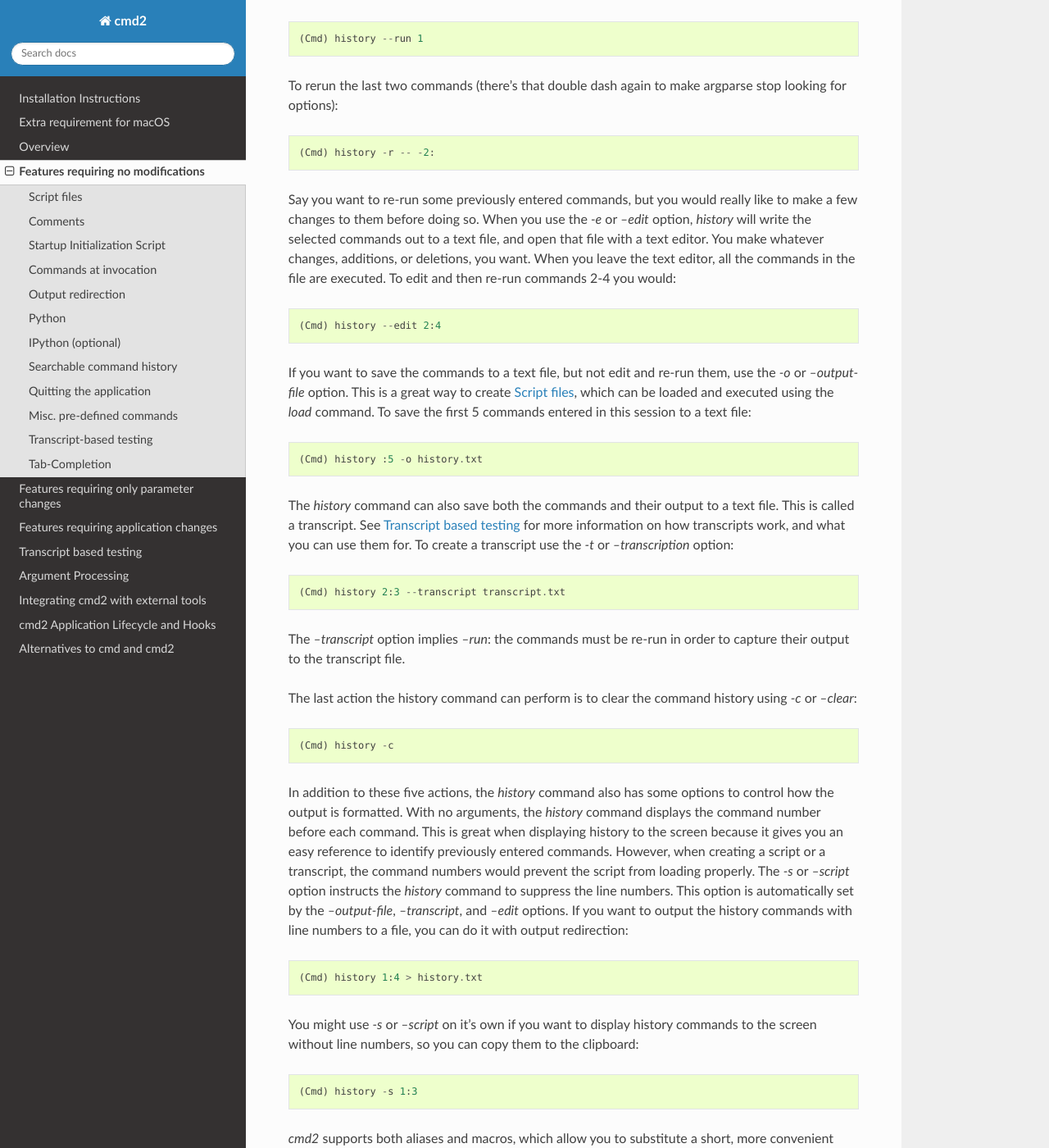
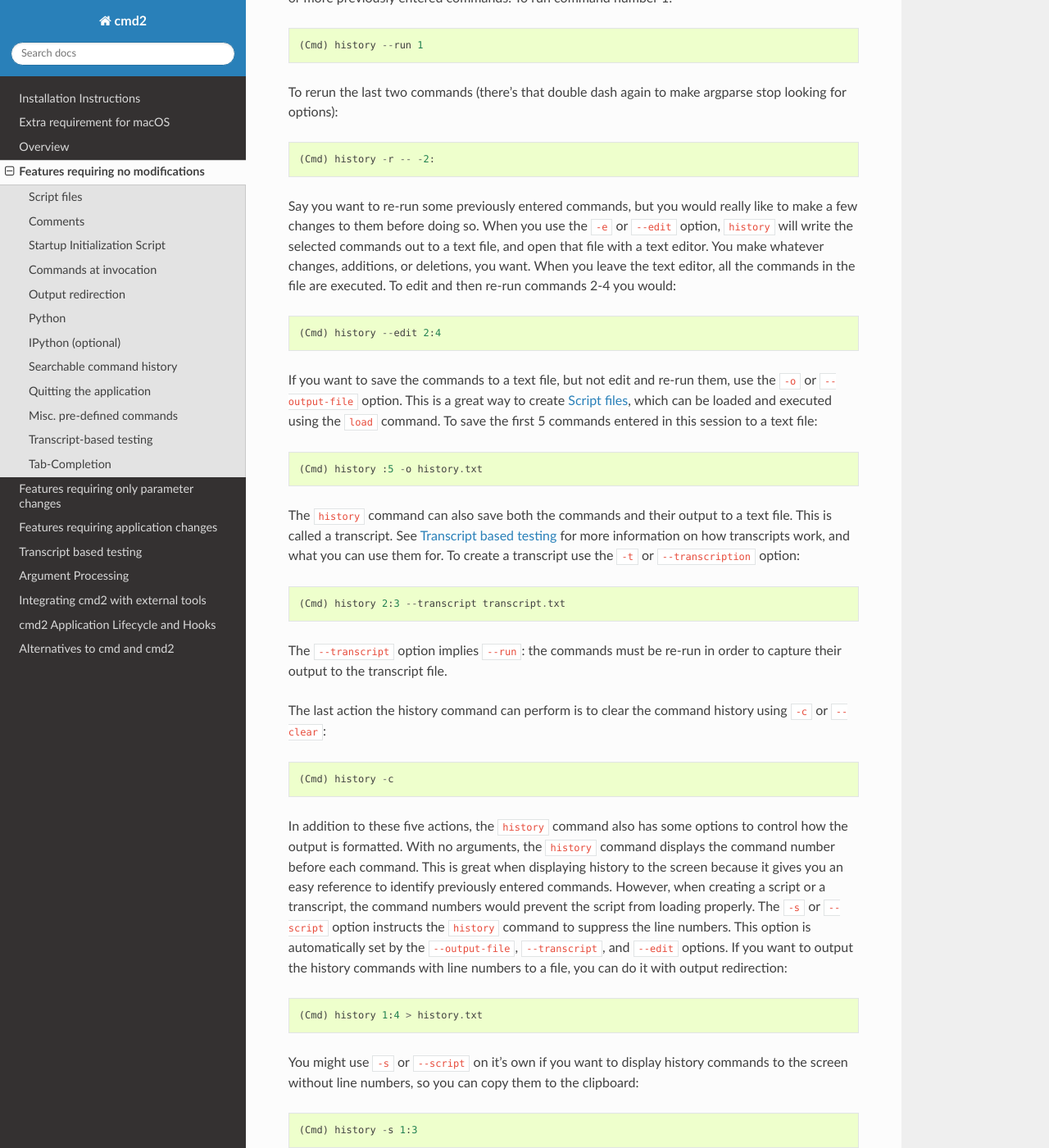
Before and after one commit to python-cmd2/cmd2, a Sphinx documentation site: the page built from docs/freefeatures.rst, in a window 1280 px wide and 1400 px high, scrolled down 7978 px. Shown: the whole window at 82% size. Built offline with Sphinx 7.4.7 and the Read the Docs theme 2.0.0, drawn with Linux system fonts in a browser that asks for light colours; some of the changed text lies outside the part shown.

```diff
--- a/docs/freefeatures.rst
+++ b/docs/freefeatures.rst
@@ -253,10 +253,10 @@ the readline history.
 
 .. automethod:: cmd2.cmd2.Cmd.__init__
 
-``cmd2`` makes a third type of history access available with the `history` command. Each time
-the user enters a command, ``cmd2`` saves the input. The `history` command lets you do interesting
-things with that saved input. The examples to follow all assume that you have entered the
-following commands::
+``cmd2`` makes a third type of history access available with the ``history``
+command. Each time the user enters a command, ``cmd2`` saves the input. The
+``history`` command lets you do interesting things with that saved input. The
+examples to follow all assume that you have entered the following commands::
 
     (Cmd) alias create one !echo one
     Alias 'one' created
@@ -267,8 +267,9 @@ following commands::
     (Cmd) alias create four !echo four
     Alias 'four' created
 
-In it's simplest form, the `history` command displays previously entered commands. With no
-additional arguments, it displays all previously entered commands::
+In it's simplest form, the ``history`` command displays previously entered
+commands. With no additional arguments, it displays all previously entered
+commands::
 
     (Cmd) history
         1  alias create one !echo one
@@ -276,27 +277,30 @@ additional arguments, it displays all previously entered commands::
         3  alias create three !echo three
         4  alias create four !echo four
 
-If you give a positive integer as an argument, then it only displays the specified command::
+If you give a positive integer as an argument, then it only displays the
+specified command::
 
     (Cmd) history 4
         4  alias create four !echo four
 
-If you give a negative integer *N* as an argument, then it display the *Nth* last command.
-For example, if you give `-1` it will display the last command you entered. If you give `-2`
-it will display the next to last command you entered, and so forth::
+If you give a negative integer *N* as an argument, then it display the *Nth*
+last command. For example, if you give ``-1`` it will display the last command
+you entered. If you give ``-2`` it will display the next to last command you
+entered, and so forth::
 
     (Cmd) history -2
         3  alias create three !echo three
 
-You can use a similar mechanism to display a range of commands. Simply give two command numbers
-separated by `..` or `:`, and you will see all commands between those two numbers::
+You can use a similar mechanism to display a range of commands. Simply give two
+command numbers separated by ``..`` or ``:``, and you will see all commands
+between those two numbers::
 
     (Cmd) history 2:3
         2  alias create two !echo two
         3  alias create three !echo three
 
-If you omit the first number, it will start at the beginning. If you omit the last number, it
-will continue to the end::
+If you omit the first number, it will start at the beginning. If you omit the
+last number, it will continue to the end::
 
     (Cmd) history :2
         1  alias create one !echo one
@@ -306,25 +310,26 @@ will continue to the end::
         3  alias create three !echo three
         4  alias create four !echo four
 
-You can use negative numbers as either the first or second number of the range (but not both). If
-you want to display the last three commands entered::
+You can use negative numbers as either the first or second number of the range
+(but not both). If you want to display the last three commands entered::
 
     (Cmd) history -- -3:
         2  alias create two !echo two
         3  alias create three !echo three
         4  alias create four !echo four
 
-Notice the double dashes. These are required because the history command uses `argparse` to parse
-the command line arguments. For reasons I do not understand, `argparse` thinks `-3:` is an
-option, not an argument, but it thinks `-3` is an argument.
+Notice the double dashes. These are required because the history command uses
+``argparse`` to parse the command line arguments. For reasons I do not
+understand, ``argparse`` thinks ``-3:`` is an option, not an argument, but it
+thinks ``-3`` is an argument.
 
-There is no zeroth command, so don't ask for it. If you are a python programmer, you've
-probably noticed this looks a lot like the slice syntax for lists and arrays. It is,
-with the exception that the first history command is 1, where the first element in
-a python array is 0.
+There is no zeroth command, so don't ask for it. If you are a python programmer,
+you've probably noticed this looks a lot like the slice syntax for lists and
+arrays. It is, with the exception that the first history command is 1, where the
+first element in a python array is 0.
 
-Besides selecting previous commands by number, you can also search for them. You can use a simple
-string search::
+Besides selecting previous commands by number, you can also search for them. You
+can use a simple string search::
 
     (Cmd) history two
         2  alias create two !echo two
@@ -334,7 +339,7 @@ Or a regular expression search by enclosing your regex in slashes::
     (Cmd) history '/te\ +th/'
         3  alias create three !echo three
 
-If your regular expression contains any characters that `argparse` finds
+If your regular expression contains any characters that ``argparse`` finds
 interesting, like dash or plus, you also need to enclose your regular expression
 in quotation marks.
 
@@ -349,8 +354,8 @@ perform many other actions:
 - running previously entered commands, saving the commands and their output to a text file
 - clearing the history of entered commands
 
-Each of these actions is invoked using a command line option. The `-r` or
-`--run` option runs one or more previously entered commands. To run command
+Each of these actions is invoked using a command line option. The ``-r`` or
+``--run`` option runs one or more previously entered commands. To run command
 number 1::
 
     (Cmd) history --run 1
@@ -361,80 +366,81 @@ stop looking for options)::
     (Cmd) history -r -- -2:
 
 Say you want to re-run some previously entered commands, but you would really
-like to make a few changes to them before doing so. When you use the `-e` or
-`--edit` option, `history` will write the selected commands out to a text file,
-and open that file with a text editor. You make whatever changes, additions, or
-deletions, you want. When you leave the text editor, all the commands in the
-file are executed. To edit and then re-run commands 2-4 you would::
+like to make a few changes to them before doing so. When you use the ``-e`` or
+``--edit`` option, ``history`` will write the selected commands out to a text
+file, and open that file with a text editor. You make whatever changes,
+additions, or deletions, you want. When you leave the text editor, all the
+commands in the file are executed. To edit and then re-run commands 2-4 you
+would::
 
     (Cmd) history --edit 2:4
 
 If you want to save the commands to a text file, but not edit and re-run them,
-use the `-o` or `--output-file` option. This is a great way to create
-:ref:`scripts`, which can be loaded and executed using the `load` command. To
+use the ``-o`` or ``--output-file`` option. This is a great way to create
+:ref:`scripts`, which can be loaded and executed using the ``load`` command. To
 save the first 5 commands entered in this session to a text file::
 
     (Cmd) history :5 -o history.txt
 
-The `history` command can also save both the commands and their output to a text
-file. This is called a transcript. See :doc:`transcript` for more information on
-how transcripts work, and what you can use them for. To create a transcript use
-the `-t` or `--transcription` option::
+The ``history`` command can also save both the commands and their output to a
+text file. This is called a transcript. See :doc:`transcript` for more
+information on how transcripts work, and what you can use them for. To create a
+transcript use the ``-t`` or ``--transcription`` option::
 
     (Cmd) history 2:3 --transcript transcript.txt
 
-The `--transcript` option implies `--run`: the commands must be re-run in order
-to capture their output to the transcript file.
+The ``--transcript`` option implies ``--run``: the commands must be re-run in
+order to capture their output to the transcript file.
 
 The last action the history command can perform is to clear the command history
-using `-c` or `--clear`::
+using ``-c`` or ``--clear``::
 
     (Cmd) history -c
 
-In addition to these five actions, the `history` command also has some options
-to control how the output is formatted. With no arguments, the `history` command
-displays the command number before each command. This is great when displaying
-history to the screen because it gives you an easy reference to identify
-previously entered commands. However, when creating a script or a transcript,
-the command numbers would prevent the script from loading properly. The `-s` or
-`--script` option instructs the `history` command to suppress the line numbers.
-This option is automatically set by the `--output-file`, `--transcript`, and
-`--edit` options. If you want to output the history commands with line numbers
-to a file, you can do it with output redirection::
+In addition to these five actions, the ``history`` command also has some options
+to control how the output is formatted. With no arguments, the ``history``
+command displays the command number before each command. This is great when
+displaying history to the screen because it gives you an easy reference to
+identify previously entered commands. However, when creating a script or a
+transcript, the command numbers would prevent the script from loading properly.
+The ``-s`` or ``--script`` option instructs the ``history`` command to suppress
+the line numbers. This option is automatically set by the ``--output-file``,
+``--transcript``, and ``--edit`` options. If you want to output the history
+commands with line numbers to a file, you can do it with output redirection::
 
     (Cmd) history 1:4 > history.txt
 
-You might use `-s` or `--script` on it's own if you want to display history
+You might use ``-s`` or ``--script`` on it's own if you want to display history
 commands to the screen without line numbers, so you can copy them to the
 clipboard::
 
     (Cmd) history -s 1:3
 
-`cmd2` supports both aliases and macros, which allow you to substitute a short,
-more convenient input string with a longer replacement string. Say we create an
-alias like this, and then use it::
+``cmd2`` supports both aliases and macros, which allow you to substitute a
+short, more convenient input string with a longer replacement string. Say we
+create an alias like this, and then use it::
 
     (Cmd) alias create ls shell ls -aF
     Alias 'ls' created
     (Cmd) ls -d h*
     history.txt     htmlcov/
 
-By default, the `history` command shows exactly what we typed::
+By default, the ``history`` command shows exactly what we typed::
 
     (Cmd) history
         1  alias create ls shell ls -aF
         2  ls -d h*
 
 There are two ways to modify that display so you can see what aliases and macros
-were expanded to. The first is to use `-x` or `--expanded`. These options show
-the expanded command instead of the entered command::
+were expanded to. The first is to use ``-x`` or ``--expanded``. These options
+show the expanded command instead of the entered command::
 
     (Cmd) history -x
         1  alias create ls shell ls -aF
         2  shell ls -aF -d h*
 
 If you want to see both the entered command and the expanded command, use the
-`-v` or `--verbose` option::
+``-v`` or ``--verbose`` option::
 
     (Cmd) history -v
         1  alias create ls shell ls -aF
@@ -444,7 +450,7 @@ If you want to see both the entered command and the expanded command, use the
 If the entered command had no expansion, it is displayed as usual. However, if
 there is some change as the result of expanding macros and aliases, then the
 entered command is displayed with the number, and the expanded command is
-displayed with the number followed by an `x`.
+displayed with the number followed by an ``x``.
 
 .. _`Readline Emacs editing mode`: http://readline.kablamo.org/emacs.html
 
```
